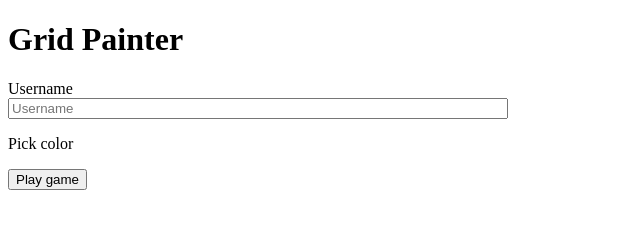
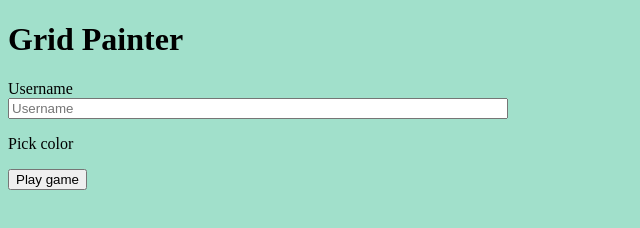
Before and after one commit to aahland/gridpainter, a website with bundled scripts: page public/index.html in a window 1280 px wide. Shown: the whole page, without its empty margins (0-640 px from the left). Built offline with nearby package versions, Linux system fonts and the light colour scheme; no server answers; files whose address does not match are found by name.

Commit message:
Testing background color

```diff
--- a/public/stylesheets/style.css
+++ b/public/stylesheets/style.css
@@ -1,4 +1,8 @@
-#gridPainter{
+body {
+    background-color: rgb(161, 224, 203);
+}
+
+#gridPainter {
     border: 2px black solid;
     width: 600px;
     height: 630px;
```
